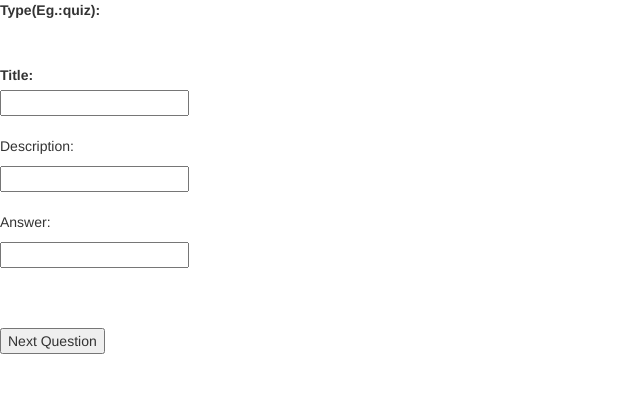
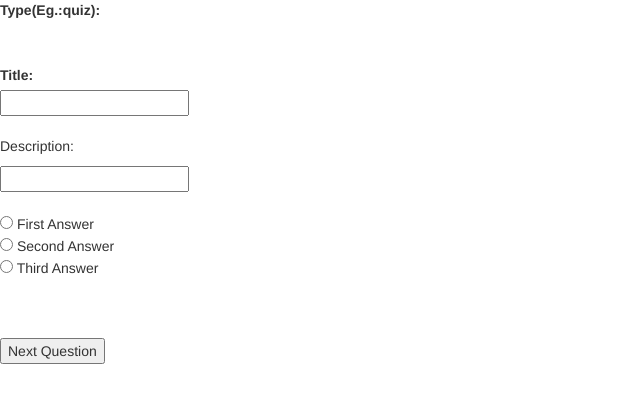
Before and after one commit to deeftah/QuizFrontEnd, an Angular app in the folder QuizFrontEnd/: page /user-response in a window 1280 px wide. Shown: the top 402 px of the page, without its empty margins (0-640 px from the left). Built offline with nearby package versions, Linux system fonts and the light colour scheme.

Commit message:
Radio buttons

```diff
--- a/QuizFrontEnd/src/app/quiz-addQuest/quiz-addQuest.component.html
+++ b/QuizFrontEnd/src/app/quiz-addQuest/quiz-addQuest.component.html
@@ -1,21 +1,38 @@
 <label>Type(quiz):Title(Eg.:Fizica)</label>
 
 <div>
-    <p>Title:</p>  <input type="text" >
+    <p>Contents:</p>  <input type="text" ><!--set content in DB for table question -->
 </div>
 <br>
 <div>
-    <p>Description:</p>  <input type="text" >
-</div>
+    <p>Answer1:</p>  <input type="text" ><!--set content answer in DB for table Answer  -->
+</div><br>
 <br>
 <div>
-    <p>Answer:</p>  <input type="text" >
+    <p>Correct Answer1:</p>  <input type="text" ><!--set if corect or no answer in DB for table Answer  -->
+</div><br>
+<br>
+<div>
+    <p>Answer2:</p>  <input type="text" ><!--set content answer in DB for table Answer  -->
+</div><br>
+<br>
+<div>
+    <p>Correct Answer2:</p>  <input type="text" ><!--set if corect or no answer in DB for table Answer  -->
+</div><br>
+
+<br>
+<div>
+    <p>Answer3:</p>  <input type="text" ><!--set content answer in DB for table Answer  -->
+</div><br>
+<br>
+<div>
+    <p>Correct Answer3:</p>  <input type="text" ><!--set if corect or no answer in DB for table Answer  -->
 </div><br>
 <div>
     <p>Score:</p>  <input type="number" >
 </div>
 <br><br>
-<input type="button" value="addNewQuest"><br>
-<input type="button" value="updateQuest"><br>
-<input type="button" value="saveQuest"><br>
-<input type="button" value="deleteQuest">
+<input type="button" value="addNewQuest"><br><!--call addQuestion from java application-->
+<input type="button" value="updateQuest"><br><!--call updateQuestion from java application-->
+<input type="button" value="saveQuest"><br><!--??? update lista question din Quiz send/set info in the DB answer, question, quiz-->
+<input type="button" value="deleteQuest"><!--call deleteQuestion from java application-->
--- a/QuizFrontEnd/src/app/quiz-addQuest/quiz-addQuest.component.ts
+++ b/QuizFrontEnd/src/app/quiz-addQuest/quiz-addQuest.component.ts
@@ -15,13 +15,14 @@ import { QuizService } from '../quiz.service';
 export class QuizAddComponent implements OnInit {
   quizes: QuizData[]=[]
 
-  constructor(private quizService:QuizService) { }
+  constructor(private quizServive:QuizService) { }
 
   ngOnInit(): void {
 
-    this.quizService.getQuizes().subscribe(receivedQuizes=>{
+    this.quizServive.getQuizes().subscribe(receivedQuizes=>{
       this.quizes=receivedQuizes;
     });
   }
 
+
 }
--- a/QuizFrontEnd/src/app/user-response/user-response.component.html
+++ b/QuizFrontEnd/src/app/user-response/user-response.component.html
@@ -19,7 +19,15 @@
 </div>
 <br>
 <div>
-    <p>Answer:</p>  <input type="text" ><!-- SET ANSWER to java application by user's response and check if correct in Repository querry-->
+
+
+<form action="">
+    <input type="radio" name="answer" value="first"> First Answer<br>
+    <input type="radio" name="answer" value="second"> Second Answer<br>
+    <input type="radio" name="answer" value="third"> Third Answer
+  <!-- SET ANSWER to java application by user's response and check if correct in Repository querry-->
+    </form>
+
 </div><br>
 <br><br>
 <input type="button" value="Next Question"><!--get Question by quiz from DB-->
```
